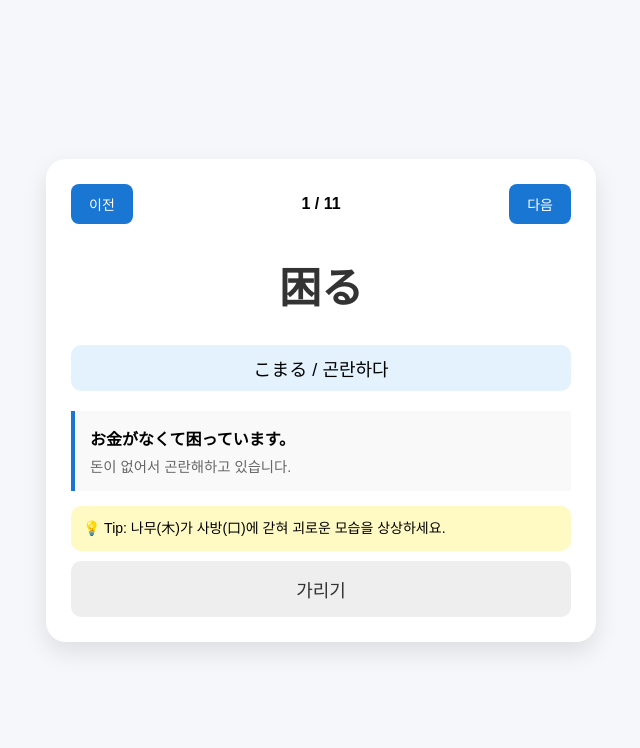
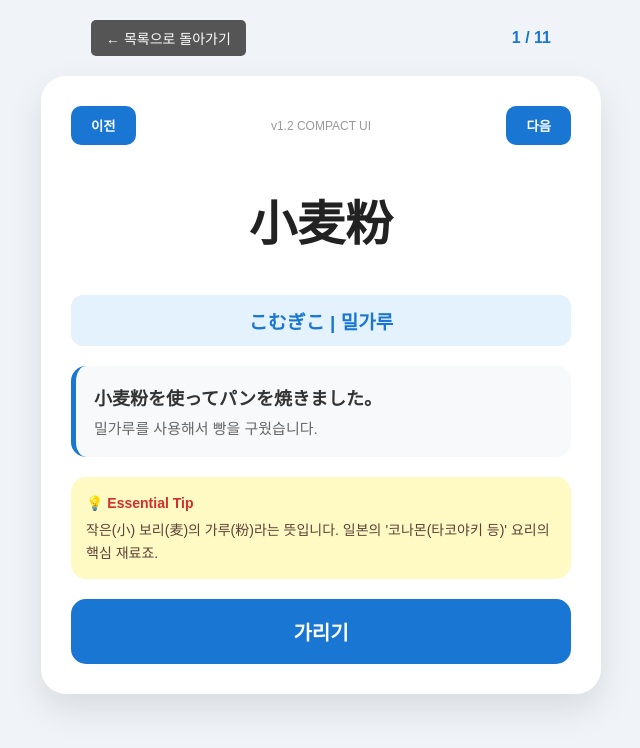
Before and after one commit to natekangdahyuk/japan, a plain HTML site: page 12.html in a window 1280 px wide. Both pictures are taken after a click on the button "정답 확인". Shown: the whole page, without its empty margins (319-959 px from the left). Drawn offline with Linux system fonts and the light colour scheme.

Commit message:
12.html 업데이트

```diff
--- a/12.html
+++ b/12.html
@@ -3,80 +3,101 @@
 <head>
     <meta charset="UTF-8">
     <meta name="viewport" content="width=device-width, initial-scale=1.0">
-    <title>다혁 전용 일본어 학습 - 시즌 2 (v1.2)</title>
+    <title>다혁 일본어 시즌 2 - v1.2</title>
     <style>
         :root {
-            --primary-color: #1976d2; /* 시즌 2 파란 계열 */
-            --bg-color: #f5f7fa;
-            --card-bg: #ffffff;
-            --text-main: #333;
-            --accent-color: #e3f2fd;
+            --primary: #1976d2; /* 시즌 2 파란 계열 */
+            --bg: #f0f4f8;
+            --card-white: #ffffff;
+            --tip-bg: #fff9c4;
+            --accent: #e3f2fd;
         }
-        body { font-family: 'Pretendard', sans-serif; background-color: var(--bg-color); display: flex; justify-content: center; align-items: center; height: 100vh; margin: 0; }
-        #study-container { width: 95%; max-width: 500px; background: var(--card-bg); padding: 25px; border-radius: 20px; box-shadow: 0 10px 25px rgba(0,0,0,0.1); text-align: center; }
-        .nav-buttons { display: flex; justify-content: space-between; margin-bottom: 20px; align-items: center; }
-        button { padding: 10px 18px; border: none; border-radius: 8px; background: var(--primary-color); color: white; cursor: pointer; font-size: 14px; }
-        .question { font-size: 42px; font-weight: bold; margin: 30px 0; color: var(--text-main); word-break: keep-all; }
-        .info-line { background: var(--accent-color); padding: 10px; border-radius: 10px; font-size: 18px; margin-bottom: 20px; display: none; }
-        .example-box { text-align: left; margin-top: 15px; padding: 15px; background: #f9f9f9; border-left: 4px solid var(--primary-color); display: none; }
-        .tip-box { margin-top: 15px; padding: 12px; background: #fff9c4; border-radius: 10px; font-size: 14px; line-height: 1.5; display: none; text-align: left; }
-        .show-answer-btn { width: 100%; padding: 15px; font-size: 18px; background: #eee; color: #333; margin-top: 10px; border-radius: 10px; border: none; cursor: pointer; }
+        body { font-family: 'Pretendard', sans-serif; background: var(--bg); margin: 0; display: flex; flex-direction: column; align-items: center; min-height: 100vh; }
+
+        /* 헤더 & 네비게이션 */
+        .header { width: 100%; max-width: 500px; display: flex; justify-content: space-between; align-items: center; padding: 20px; box-sizing: border-box; }
+        .back-btn { background: #555; color: white; padding: 8px 15px; border-radius: 5px; text-decoration: none; font-size: 14px; }
+
+        /* 카드 컨테이너 */
+        #study-container { width: 90%; max-width: 500px; background: var(--card-white); padding: 30px; border-radius: 25px; box-shadow: 0 15px 35px rgba(0,0,0,0.1); text-align: center; position: relative; }
+        .nav-btns { display: flex; justify-content: space-between; align-items: center; margin-bottom: 25px; }
+        .nav-btns button { background: var(--primary); color: white; border: none; padding: 10px 20px; border-radius: 10px; cursor: pointer; font-weight: bold; }
+
+        /* 문제 & 정답 섹션 */
+        .question { font-size: 48px; font-weight: 800; margin: 40px 0; color: #222; word-break: keep-all; }
+
+        /* 정보 라인 통합 (v1.2 핵심) */
+        .info-line { background: var(--accent); padding: 12px; border-radius: 12px; font-size: 19px; font-weight: bold; margin-bottom: 20px; display: none; color: var(--primary); }
+
+        /* 예문 & 팁 박스 */
+        .example-box { text-align: left; background: #f8f9fa; padding: 18px; border-radius: 15px; border-left: 5px solid var(--primary); margin-top: 20px; display: none; }
+        .ex-jp { font-size: 18px; font-weight: 600; margin-bottom: 8px; color: #333; }
+        .ex-kr { font-size: 15px; color: #666; line-height: 1.4; }
+
+        .tip-box { background: var(--tip-bg); padding: 15px; border-radius: 15px; margin-top: 20px; font-size: 14px; text-align: left; line-height: 1.6; display: none; color: #5d4037; }
+        .tip-title { font-weight: bold; margin-bottom: 5px; display: block; color: #d32f2f; }
+
+        /* 하단 버튼 */
+        .ans-btn { width: 100%; padding: 18px; font-size: 20px; font-weight: bold; background: #eee; border: none; border-radius: 15px; cursor: pointer; margin-top: 20px; transition: 0.3s; }
+        .ans-btn.active { background: var(--primary); color: white; }
     </style>
 </head>
 <body>
 
+<div class="header">
+    <a href="index.html" class="back-btn">← 목록으로 돌아가기</a>
+    <div id="card-index" style="font-weight: bold; color: var(--primary);">1 / 15</div>
+</div>
+
 <div id="study-container">
-    <div class="nav-buttons">
+    <div class="nav-btns">
         <button onclick="prevCard()">이전</button>
-        <span id="card-index" style="font-weight:bold;">1 / 11</span>
+        <div style="color: #999; font-size: 12px;">v1.2 COMPACT UI</div>
         <button onclick="nextCard()">다음</button>
     </div>
 
-    <div id="card-content">
-        <div class="question" id="q-text">질문 로딩중...</div>
-        <div class="info-line" id="info-line"><span id="reading"></span> / <span id="meaning"></span></div>
-        <div class="example-box" id="example-box">
-            <div id="ex-jp" style="font-weight: bold;"></div>
-            <div id="ex-kr" style="color: #666; margin-top:5px; font-size: 0.9em;"></div>
-        </div>
-        <div class="tip-box" id="tip-box"></div>
-        <button class="show-answer-btn" id="ans-btn" onclick="toggleAnswer()">정답 확인</button>
+    <div class="question" id="q-text">로딩중...</div>
+
+    <div class="info-line" id="info-line">
+        <span id="reading"></span> | <span id="meaning"></span>
     </div>
+
+    <div class="example-box" id="example-box">
+        <div class="ex-jp" id="ex-jp"></div>
+        <div class="ex-kr" id="ex-kr"></div>
+    </div>
+
+    <div class="tip-box" id="tip-box">
+        <span class="tip-title">💡 Essential Tip</span>
+        <div id="tip-content"></div>
+    </div>
+
+    <button class="ans-btn" id="ans-btn" onclick="toggleAnswer()">정답 확인</button>
 </div>
 
 <script>
+    // 백틱 사용 및 풍성한 예문/팁 구성
     const data = [
-        { q: `困る`, r: `こまる`, m: `곤란하다`, u: `동사`, jp: `お金がなくて困っています。`, kr: `돈이 없어서 곤란해하고 있습니다.`,
-         tip: `나무(木)가 사방(口)에 갇혀 괴로운 모습을 상상하세요.` },
-        { q: `返す`, r: `かえす`, m: `돌려주다`, u: `동사`, jp: `図書館に本を返します。`, kr: `도서관에 책을 반납합니다.`,
-         tip: `상대방에게 물건을 되돌려 줄 때 씁니다.` },
-        { q: `渡す`, r: `わたす`, m: `건네주다`, u: `동사`, jp: `手紙を渡しました。`, kr: `편지를 건네주었습니다.`,
-         tip: `강을 '건너다(渡る)'와 같은 한자로, 물건이 건너가게 하는 것입니다.` },
-        { q: `今朝`, r: `けさ`, m: `오늘 아침`, u: `명사`, jp: `今朝、シャワーを浴びました。`, kr: `오늘 아침에 샤워를 했습니다.`,
-         tip: `특수 읽기 단어입니다. '이마아사'가 아닌 '케사'로 꼭 외우세요!` },
-        { q: `半分`, r: `はんぶん`, m: `절반`, u: `명사`, jp: `宿題が半分終わりました。`, kr: `숙제가 절반 끝났습니다.`,
-         tip: `한자 낚시 주의! '半'의 점은 안으로 모이고, '分'의 아래는 칼(刀)입니다.` },
-        { q: `地図を 書く`, r: `ちずを かく`, m: `지도를 그리다`, u: `관용구`, jp: `地図を書いてください。`, kr: `지도를 그려 주세요.`,
-         tip: `지도는 描く(그리다)가 아니라 書く(쓰다)를 주로 사용합니다.` },
-        { q: `大使館`, r: `たいしかん`, m: `대사관`, u: `명사`, jp: `大使館へ行ってください。`, kr: `대사관으로 가 주세요.`,
-         tip: `한자 '큰 대 + 부릴 사 + 집 관'을 그대로 읽으면 됩니다.` },
-        { q: `国`, r: `くに`, m: `나라, 고향`, u: `명사`, jp: `国へ帰ります。`, kr: `고향(나라)으로 돌아갑니다.`,
-         tip: `문맥에 따라 '모국' 또는 '본인의 고향 시골'을 뜻합니다.` },
-        { q: `生まれる`, r: `うまれる`, m: `태어나다`, u: `동사`, jp: `6月15日に生まれました。`, kr: `6월 15일에 태어났습니다.`,
-         tip: `생일(誕生日)과 짝꿍인 단어입니다.` },
-        { q: `一昨日`, r: `おととい`, m: `그저께`, u: `명사`, jp: `おととい、友達に会いました。`, kr: `그저께 친구를 만났습니다.`,
-         tip: `2일 전을 뜻합니다. '재작년(おととし)'과 발음 주의!` },
-        { q: `一昨年`, r: `おととし`, m: `재작년`, u: `명사`, jp: `おととし、日本へ行きました。`, kr: `재작년에 일본에 갔습니다.`,
-         tip: `2년 전을 뜻합니다. 어미가 '시'로 끝나는 것을 기억하세요.` }
+        { q: `小麦粉`, r: `こむぎこ`, m: `밀가루`, jp: `小麦粉を使ってパンを焼きました。`, kr: `밀가루를 사용해서 빵을 구웠습니다.`, tip: `작은(小) 보리(麦)의 가루(粉)라는 뜻입니다. 일본의 '코나몬(타코야키 등)' 요리의 핵심 재료죠.` },
+        { q: `歯ブラシ`, r: `はブラシ`, m: `칫솔`, jp: `新しい歯ブラシを買いました。`, kr: `새 칫솔을 샀습니다.`, tip: `이(歯)를 닦는 브러시! 외래어 '브러시'가 합쳐진 단어입니다.` },
+        { q: `歯磨き粉`, r: `はみがきこ`, m: `치약`, jp: `歯磨き粉をたっぷりつけます。`, kr: `치약을 듬뿍 묻힙니다.`, tip: `직역하면 '이 닦는 가루'. 옛날엔 가루 형태였기 때문에 '粉(코)'가 붙어있으니 밀가루(小麦粉)랑 같이 외우세요!` },
+        { q: `できる`, r: `생기다 / 가능하다`, m: `동사`, jp: `日本でやりたいことができました。`, kr: `일본에서 하고 싶은 일이 생겼습니다.`, tip: `단순히 '할 수 있다' 외에도 '없던 것이 생기다', '요리가 완성되다' 등 쓰임새가 아주 넓습니다.` },
+        { q: `気をつける`, r: `きをつける`, m: `조심하다`, jp: `台風ですから、気をつけてください。`, kr: `태풍이니까 조심하세요.`, tip: `내 마음의 기(気)를 상황에 착! 붙이다(つける)는 뜻에서 유래했습니다. 헤어질 때 '안녕' 대신 쓰기도 해요.` },
+        { q: `お邪魔します`, r: `おじゃまします`, m: `실례합니다`, jp: `友達の家でお邪魔します。`, kr: `친구 집에서 실례하겠습니다(들어갑니다).`, tip: `수행을 방해하는 마귀(邪魔)가 된다는 겸손한 표현입니다. 남의 집 방문 시 필수 매너 인사!` },
+        { q: `量`, r: `りょう`, m: `양`, jp: `砂糖の量を増やしてください。`, kr: `설탕의 양을 늘려 주세요.`, tip: `질(質, 시츠)보다는 양(量, 료-)! '늘리다(増やす)'와 함께 자주 쓰이는 단어입니다.` },
+        { q: `上手だ`, r: `じょうずだ`, m: `능숙하다`, jp: `日本語がとても上手ですね！`, kr: `일본어가 정말 능숙하시네요!`, tip: `손이 위(上)에 있다는 뜻에서 실력이 좋음을 뜻합니다. 반대말은 하수(下手, 헤타)입니다.` },
+        { q: `文章`, r: `ぶんしょう`, m: `문장`, jp: `長い文章を読みます。`, kr: `긴 문장을 읽습니다.`, tip: `단어(単語)가 모여 문장(文章)이 됩니다. 일본어 시험의 '독해' 파트에서 자주 보게 될 단어입니다.` },
+        { q: `内容`, r: `ないよう`, m: `내용`, jp: `この話の内容は秘密です。`, kr: `이 이야기의 내용은 비밀입니다.`, tip: `안(内)에 수용(容)된 것, 즉 핵심 알맹이를 뜻합니다.` },
+        { q: `かしこまりました`, r: `알겠습니다`, m: `(정중한 승낙)`, jp: `はい、かしこまりました。`, kr: `네, 알겠습니다(명심하겠습니다).`, tip: `가게 주인이 손님에게 쓰는 극존칭입니다. 다혁 사장님이 손님 모실 때 딱인 표현!` }
     ];
 
     let currentIndex = 0;
 
     function init() {
+        const saved = localStorage.getItem('lastIndex_v1.2');
         const hash = window.location.hash.replace('#card', '');
-        const saved = localStorage.getItem('lastStudyIndex_v1.2');
-        if (hash) { currentIndex = parseInt(hash) - 1; }
-        else if (saved) { currentIndex = parseInt(saved); }
+        if (hash) currentIndex = parseInt(hash) - 1;
+        else if (saved) currentIndex = parseInt(saved);
         showCard();
     }
 
@@ -87,15 +108,18 @@
         document.getElementById('meaning').innerText = item.m;
         document.getElementById('ex-jp').innerText = item.jp;
         document.getElementById('ex-kr').innerText = item.kr;
-        document.getElementById('tip-box').innerText = "💡 Tip: " + item.tip;
+        document.getElementById('tip-content').innerText = item.tip;
         document.getElementById('card-index').innerText = `${currentIndex + 1} / ${data.length}`;
 
+        // 초기화
         document.getElementById('info-line').style.display = 'none';
         document.getElementById('example-box').style.display = 'none';
         document.getElementById('tip-box').style.display = 'none';
-        document.getElementById('ans-btn').innerText = "정답 확인";
+        const btn = document.getElementById('ans-btn');
+        btn.innerText = "정답 확인";
+        btn.classList.remove('active');
 
-        localStorage.setItem('lastStudyIndex_v1.2', currentIndex);
+        localStorage.setItem('lastIndex_v1.2', currentIndex);
         window.location.hash = `card${currentIndex + 1}`;
     }
 
@@ -108,20 +132,17 @@
         if (info.style.display === 'none') {
             info.style.display = 'block'; ex.style.display = 'block'; tip.style.display = 'block';
             btn.innerText = "가리기";
+            btn.classList.add('active');
         } else {
             info.style.display = 'none'; ex.style.display = 'none'; tip.style.display = 'none';
             btn.innerText = "정답 확인";
+            btn.classList.remove('active');
         }
     }
 
     function nextCard() { if (currentIndex < data.length - 1) { currentIndex++; showCard(); } }
     function prevCard() { if (currentIndex > 0) { currentIndex--; showCard(); } }
 
-    window.onhashchange = () => {
-        const hash = window.location.hash.replace('#card', '');
-        if (hash) { currentIndex = parseInt(hash) - 1; showCard(); }
-    };
-
     window.onload = init;
 </script>
 </body>
```
